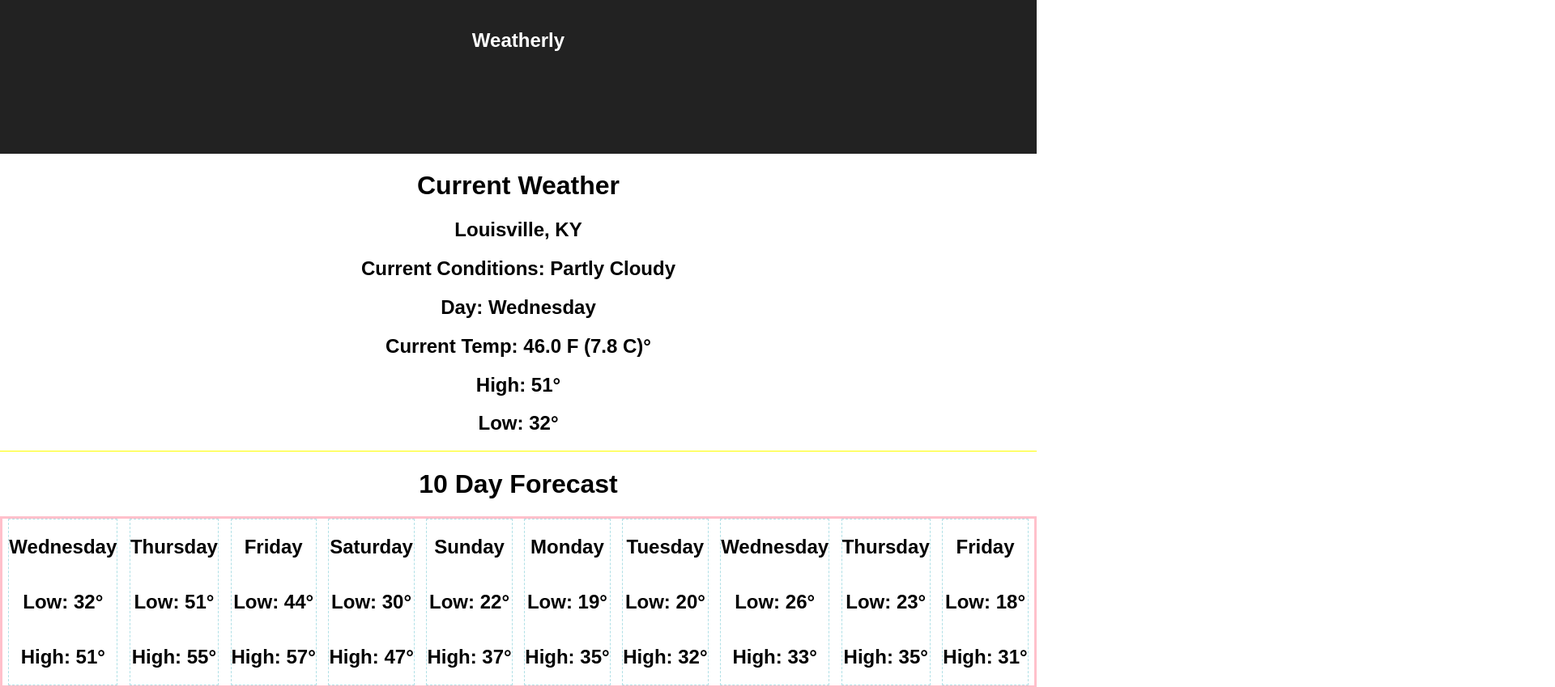
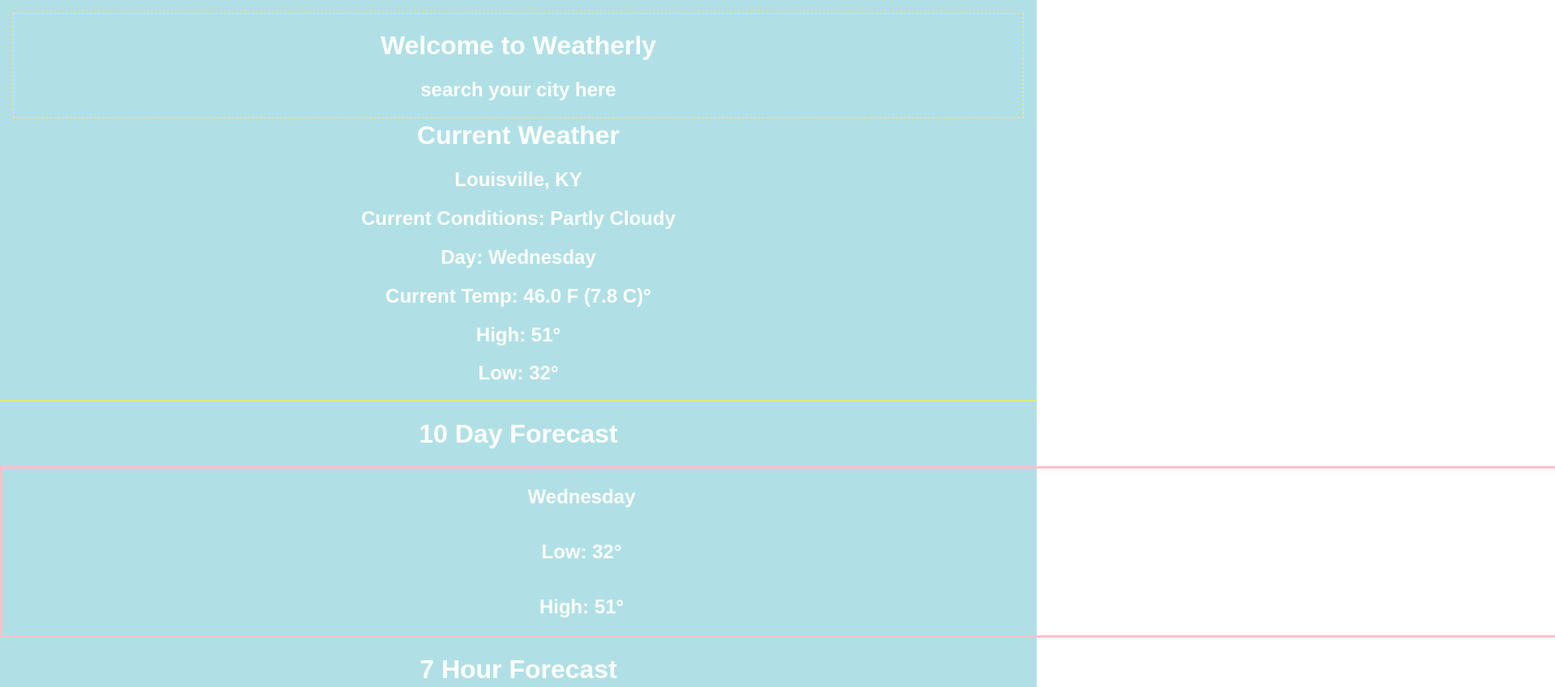
Before and after one commit to TwirlingGoddess/WEATHRLY, a React (Create React App) app: page / in a window 1280 px wide. Shown: the top 849 px of the page at 81% size, 1920 px wide, since content can reach past the window. Built offline with nearby package versions, Linux system fonts and the light colour scheme.

Commit message:
Styling for the welcome page

```diff
--- a/src/App.css
+++ b/src/App.css
@@ -1,21 +1,21 @@
 .App {
   text-align: center;
+  background-color: powderblue;
+  color: white;
 }
 
 .App-logo {
-  animation: App-logo-spin infinite 20s linear;
-  height: 80px;
+  /*animation: App-logo-spin infinite 20s linear;*/
 }
 
 .App-header {
-  background-color: #222;
-  height: 150px;
-  padding: 20px;
-  color: white;
+  height: 6rem;
+  padding: 1rem;
 }
 
 .App-title {
-  font-size: 1.5em;
+  margin: 0;
+  font-size: 5rem;
 }
 
 .App-intro {
--- a/src/App.js
+++ b/src/App.js
@@ -1,6 +1,6 @@
 import React, { Component } from 'react';
 // import Search from './Search.js';
-// import Welcome from './Welcome.js';
+import Welcome from './Welcome.js';
 import CurrentWeather from './CurrentWeather.js';
 import currentDataCleaner from './currentDataCleaner.js';
 import SevenHourForecast from './SevenHourForecast.js';
@@ -38,7 +38,7 @@ class App extends Component {
     return (
       <div className="App">
         <header className="App-header">
-          <h1 className="App-title">Weatherly</h1>
+          <Welcome/>
         </header>
         <h1>Current Weather</h1>
         <CurrentWeather
--- a/src/SevenHourForecast.css
+++ b/src/SevenHourForecast.css
@@ -4,10 +4,12 @@
   justify-content: space-around;
   border: .2rem solid pink;
   transition-duration: 3s;
+  width: 635rem;
+  overflow: scroll;
 
 }
 
 .SevenHourForecast:hover {
   background-color: orange;
-  /*transform: ;*/
+  width: 90rem;
 }
--- a/src/TenDayForecast.css
+++ b/src/TenDayForecast.css
@@ -3,10 +3,12 @@
   justify-content: space-around;
   border: .2rem solid pink;
   transition-duration: 3s;
+  width: 880rem;
+  overflow: scroll;
 
 }
 
 .TenDayForecast:hover {
   background-color: red;
-  /*transform: ;*/
+  width: 90rem;
 }
--- a/src/Welcome.css
+++ b/src/Welcome.css
@@ -0,0 +1,3 @@
+.Welcome {
+  border: 1px dashed yellow;
+}
--- a/src/Welcome.js
+++ b/src/Welcome.js
@@ -5,7 +5,11 @@ import './Welcome.css';
 const Welcome = () => {
 
     return(
-      <div>hello</div>
+      <div className = "Welcome">
+        <h1> Welcome to Weatherly </h1>
+        <h2> search your city here</h2>
+      </div>
+      // <Search/>
 
     )
 }
```
